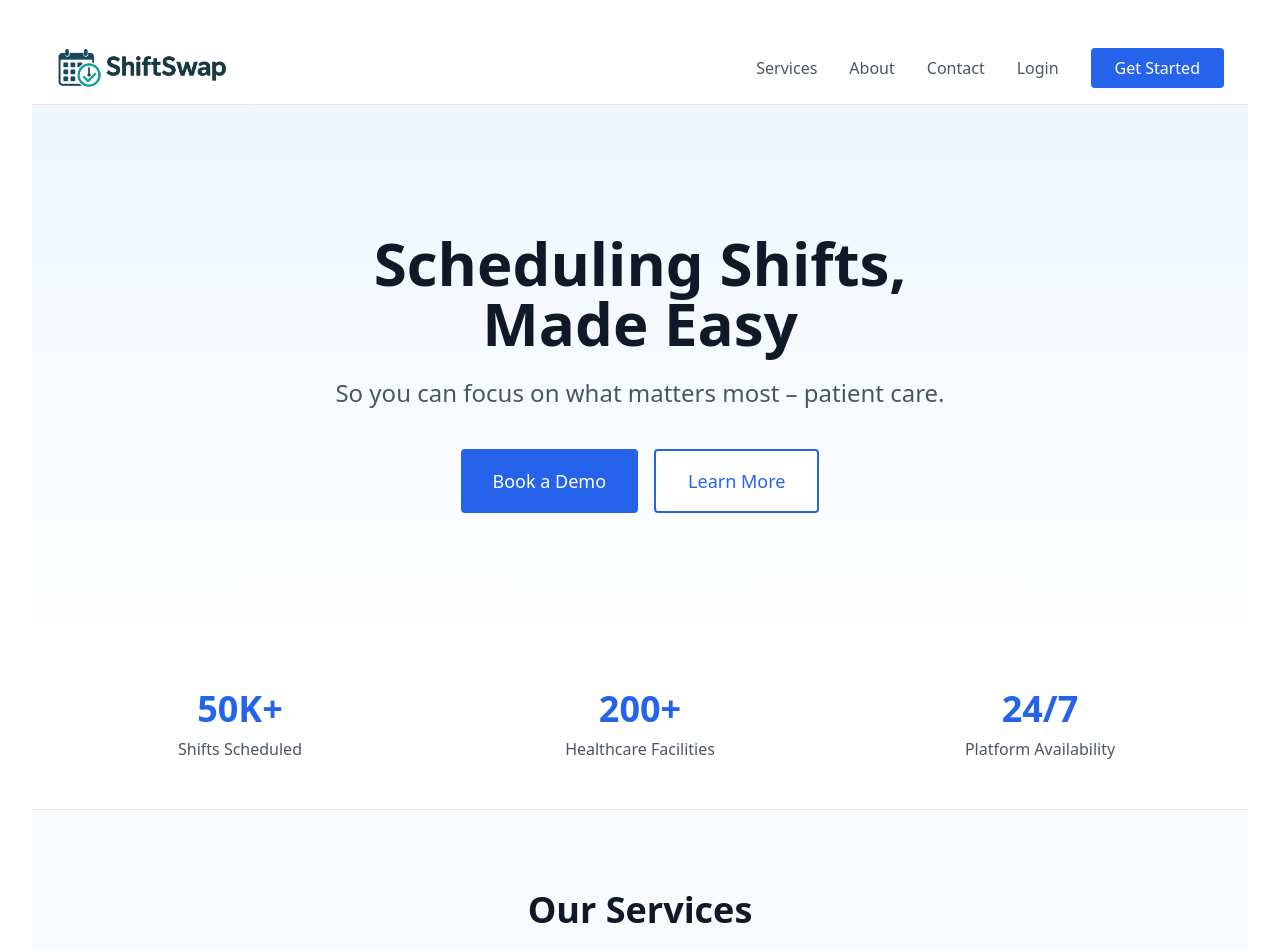
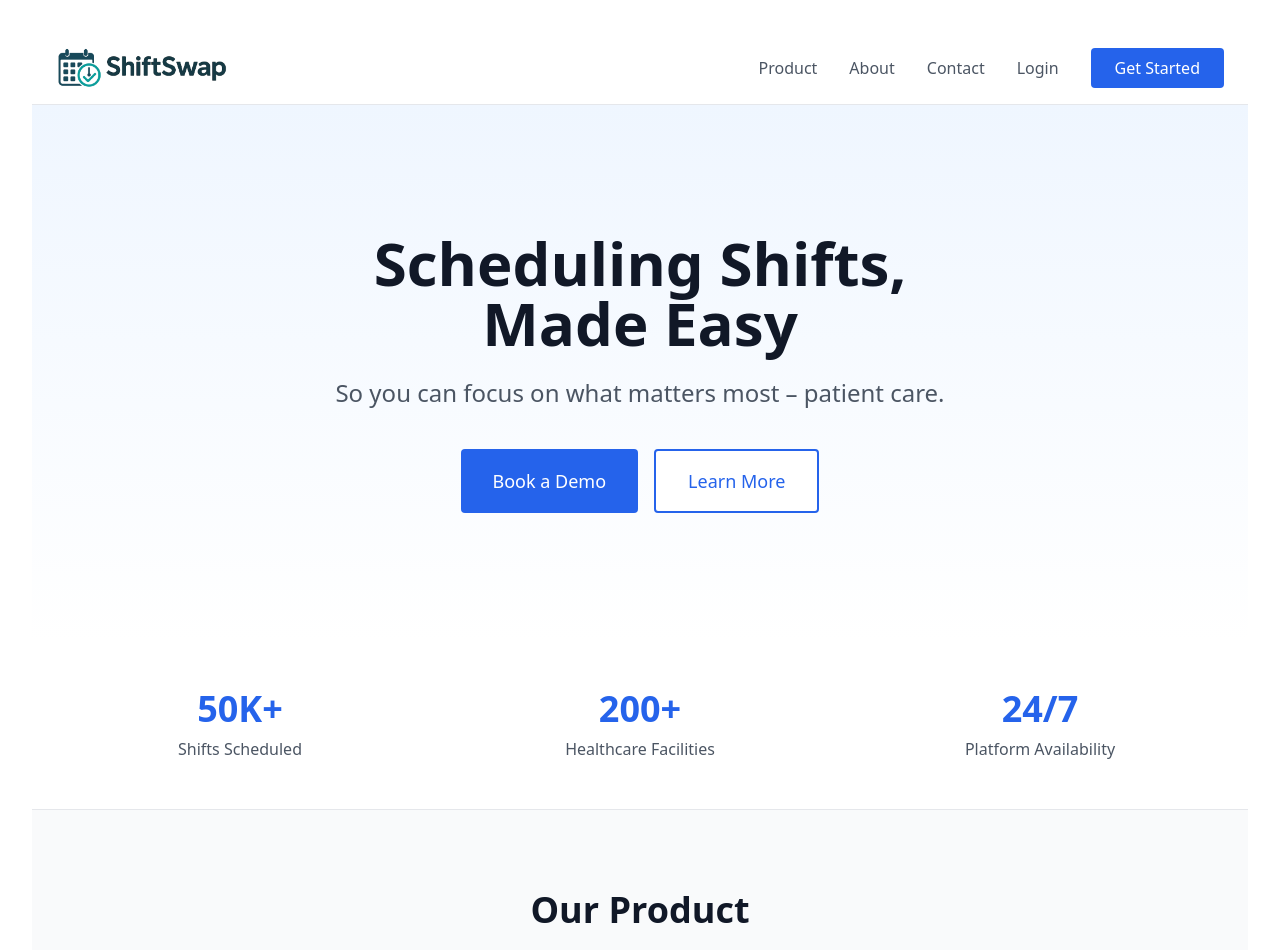
Before and after one commit to diogocdias/shiftswap, a React (Vite) app: page / in a window 1280 px wide. Shown: the top 950 px of the page. Built offline with nearby package versions, Linux system fonts and the light colour scheme.

Commit message:
Minor text fix

```diff
--- a/src/HealthcareHome.tsx
+++ b/src/HealthcareHome.tsx
@@ -45,7 +45,7 @@ function ShiftSwapHome({ navigate }: PageProps) {
                             />
                         </div>
                         <div className="hidden md:flex items-center space-x-8">
-                            <a href="#services" className="text-gray-600 hover:text-gray-900 transition">Services</a>
+                            <a href="#product" className="text-gray-600 hover:text-gray-900 transition">Product</a>
                             <a href="#about" className="text-gray-600 hover:text-gray-900 transition">About</a>
                             <a href="#contact" className="text-gray-600 hover:text-gray-900 transition">Contact</a>
                             <button
@@ -76,11 +76,11 @@ function ShiftSwapHome({ navigate }: PageProps) {
                     {mobileMenuOpen && (
                         <div className="md:hidden pt-4 pb-2 space-y-2">
                             <a
-                                href="#services"
+                                href="#product"
                                 className="block px-4 py-2 text-gray-600 hover:bg-gray-50 hover:text-gray-900 rounded transition"
                                 onClick={() => setMobileMenuOpen(false)}
                             >
-                                Services
+                                Product
                             </a>
                             <a
                                 href="#about"
@@ -161,12 +161,12 @@ function ShiftSwapHome({ navigate }: PageProps) {
                 </div>
             </section>
 
-            {/* Services Section */}
-            <section id="services" className="py-20 bg-gray-50">
+            {/* Product Section */}
+            <section id="product" className="py-20 bg-gray-50">
                 <div className="container mx-auto px-6">
                     <div className="text-center mb-16">
                         <h2 className="text-4xl font-bold text-gray-900 mb-4">
-                            Our Services
+                            Our Product
                         </h2>
                         <p className="text-xl text-gray-600 max-w-2xl mx-auto">
                             Everything you need to manage shifts efficiently in one simple platform
```
